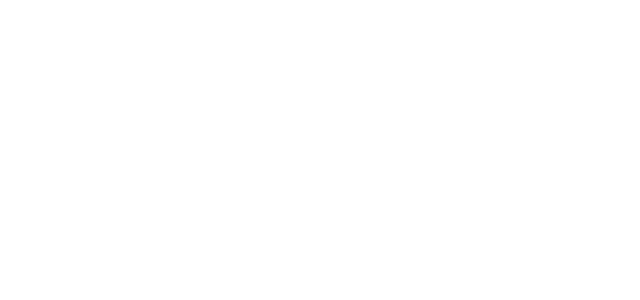
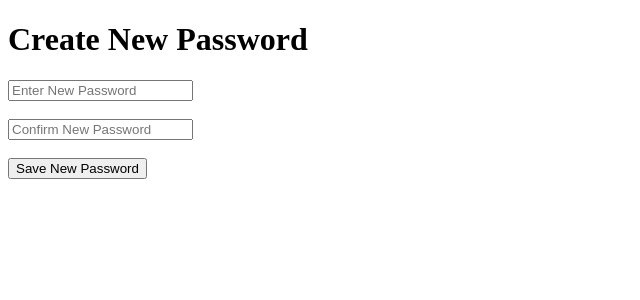
Before and after one commit to Waynexchan/ecommerce_frontend, a React (Vite) app: page /create-password in a window 1280 px wide. Before the commit this address had no page. Shown: the top 300 px of the page, without its empty margins (0-640 px from the left). Built offline with nearby package versions, Linux system fonts and the light colour scheme; what simple-zustand-devtools would draw is missing.

Commit message:
add create password/ forgot password

```diff
--- a/src/App.jsx
+++ b/src/App.jsx
@@ -6,6 +6,7 @@
 import Dashboard from './views/auth/Dashboard'
 import Logout from './views/auth/Logout'
 import ForgotPassword from './views/auth/ForgotPassword'
+import CreatePassword from './views/auth/CreatePassword'
 
 function App() {
 
@@ -16,7 +17,8 @@
         <Route path='/register' element={<Register />}/>
         <Route path='/logout' element={<Logout />}/>
         <Route path='/' element={<Dashboard />}/>
-        <Route path='/forgot-password' element={<ForgotPassword />}/>\
+        <Route path='/forgot-password' element={<ForgotPassword />}/>
+        <Route path='/create-password' element={<CreatePassword />}/>
 
       </Routes>
     </BrowserRouter>
--- /dev/null
+++ b/src/views/auth/CreatePassword.jsx
@@ -0,0 +1,62 @@
+import { useState } from 'react'
+import { useSearchParams, useNavigate } from 'react-router-dom'
+import apiInstance from '../../utils/axios'
+
+function CreatePassword() {
+    const [password, setPassword] = useState("")
+    const [confirmPassword, setConfirmPassword] = useState("")
+    const navigate = useNavigate()
+    const [searchParams] = useSearchParams()
+    const otp = searchParams.get("otp")
+    const uidb64 = searchParams.get("uidb64")
+
+    const handlePasswordSubmit = async (e) => {
+        e.preventDefault()
+
+        if(password !== confirmPassword){
+            alert("Password Does Not Match")
+        }
+        else{
+            const formdata = new FormData()
+
+            formdata.append('password', password)
+            formdata.append('uidb64', uidb64)
+            formdata.append('otp', otp)
+
+            try{
+                await apiInstance.post(`user/password-change/`, formdata).then((res) => {
+                    console.log(res.data);
+                    alert("Password Changed Successfully")
+                    navigate("/login")
+                })
+            }catch (error) {
+                alert("An error occurred while trying to change the password")
+            }
+        }
+    }
+
+    return (
+        <div>
+            <h1>Create New Password</h1>
+            <form onSubmit={handlePasswordSubmit}>
+                <input
+                    type="password"
+                    placeholder='Enter New Password'
+                    onChange={(e) => setPassword(e.target.value)}
+                />
+                <br/>
+                <br/>
+                <input
+                    type="password"
+                    placeholder='Confirm New Password'
+                    onChange={(e) => setConfirmPassword(e.target.value)}
+                />
+                <br />
+                <br />
+                <button type='submit'>Save New Password</button>
+            </form>
+        </div>
+    )
+}
+
+export default CreatePassword
--- a/src/views/auth/ForgotPassword.jsx
+++ b/src/views/auth/ForgotPassword.jsx
@@ -1,22 +1,26 @@
 import {useState} from 'react'
 import apiInstance from '../../utils/axios'
+
 
 function ForgotPassword() {
     const [email, setEmail] = useState("")
 
+
     const handleSubmit = () =>{
-       apiInstance.get(`user/password-reset/${email}`).then((res) =>{
-        console.log(res.data);
-       })
-
-       //call api and proccess response
-    }
+        try{
+            apiInstance.get(`user/password-reset/${email}`).then((res) =>{
+                console.log(res.data);
+            });
+        }catch (error){
+            console.log(error);
+        }
+    }//call api and proccess response
 
     return (
         <div>
         <h1>Forgot Password</h1>
         <input
-        onChange={(e) => setEmail(e.target.value)} type="text" placeholder='Enter Email' name='' id=''/>
+        onChange={(e) => setEmail(e.target.value)} type="email" placeholder='Enter Email' name='' id=''/>
         <br />
         <br />
         <button onClick={handleSubmit}>Reset Password</button>
--- a/src/views/auth/Login.jsx
+++ b/src/views/auth/Login.jsx
@@ -1,40 +1,46 @@
-import {useState, useEffect} from 'react'
-import { login } from '../../utils/auth'
-import { useNavigate } from 'react-router-dom'
-import { useAuthStore } from '../../store/auths'
-
+import { useState, useEffect } from 'react';
+import { login } from '../../utils/auth';
+import { useNavigate } from 'react-router-dom';
+import { useAuthStore } from '../../store/auths';
+import { Link } from 'react-router-dom';
 
 function Login() {
-    const [email, setEmail]=useState("")
-    const [password, setPassword]=useState("")
+    const [email, setEmail] = useState("");
+    const [password, setPassword] = useState("");
     const [isLoading, setIsLoading] = useState(false);
-    const navigate = useNavigate()
-    const isLoggedIn =useAuthStore((state) => state.isLoggedIn)
+    const navigate = useNavigate();
+    const isLoggedIn = useAuthStore((state) => state.isLoggedIn);
 
     useEffect(() => {
-        if(isLoggedIn()){
-            navigate('/')
+        if (isLoggedIn()) {
+            navigate('/');
         }
-    })
+    }, [isLoggedIn, navigate]);
 
-    const resetForm = () =>{
-        setEmail("")
-        setPassword("")
+    const resetForm = () => {
+        setEmail("");
+        setPassword("");
+    };
+
+    const handleLogin = async (event) => {
+        event.preventDefault();
+        setIsLoading(true);
+
+        try {
+            const { error } = await login(email, password);
+            if (error) {
+                alert(error);
+            } else {
+                navigate("/");
+                resetForm();
             }
-
-    const handleLogin = (event)=>{
-        event.preventDefault()
-        setIsLoading(true)
-
-        const { error } = login(email, password)
-        if (error){
-            alert(error)
-        } else{
-            navigate("/")
-            resetForm()
+        } catch (err) {
+            console.error(err);
+            alert("An unexpected error occurred.");
+        } finally {
+            setIsLoading(false);
         }
-        setIsLoading(false)
-    }
+    };
 
     return (
         <div>
@@ -46,25 +52,29 @@
                     name="email"
                     id="email"
                     value={email}
-                onChange={(e) =>setEmail(e.target.value)}
+                    onChange={(e) => setEmail(e.target.value)}
+                    required
                 />
-            <br/>
-            <br/>
+                <br />
+                <br />
                 <input
                     type="password"
                     name="password"
-                id="passwordl"
+                    id="password"
                     value={password}
-                onChange={(e) =>setPassword(e.target.value)}
+                    onChange={(e) => setPassword(e.target.value)}
+                    required
                 />
                 <br />
                 <br />
-            <button type='submit'>Login</button>
+                <button type="submit" disabled={isLoading}>
+                    {isLoading ? 'Logging in...' : 'Login'}
+                </button>
                 <hr />
-            <link to={'/forgot-password'}>Forgot Password</link>
+                <Link to="/forgot-password">Forgot Password</Link>
             </form>
         </div>
-    )
+    );
 }
 
-export default Login
+export default Login;
```
Lines whose indentation alone changed are shown as unchanged.
